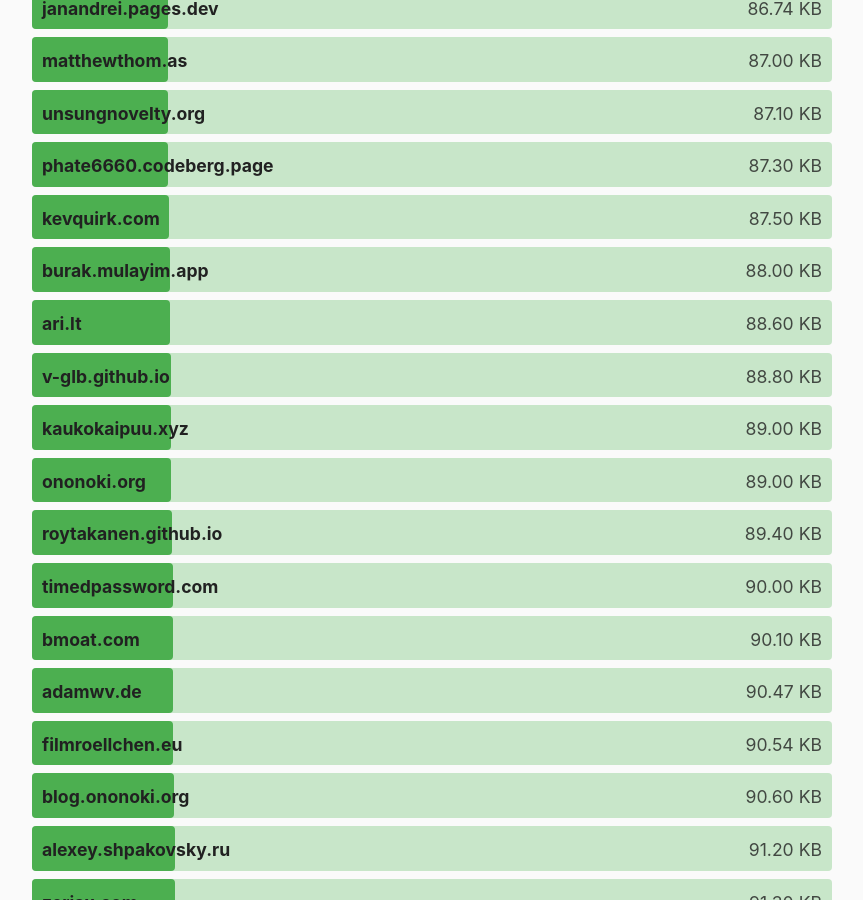
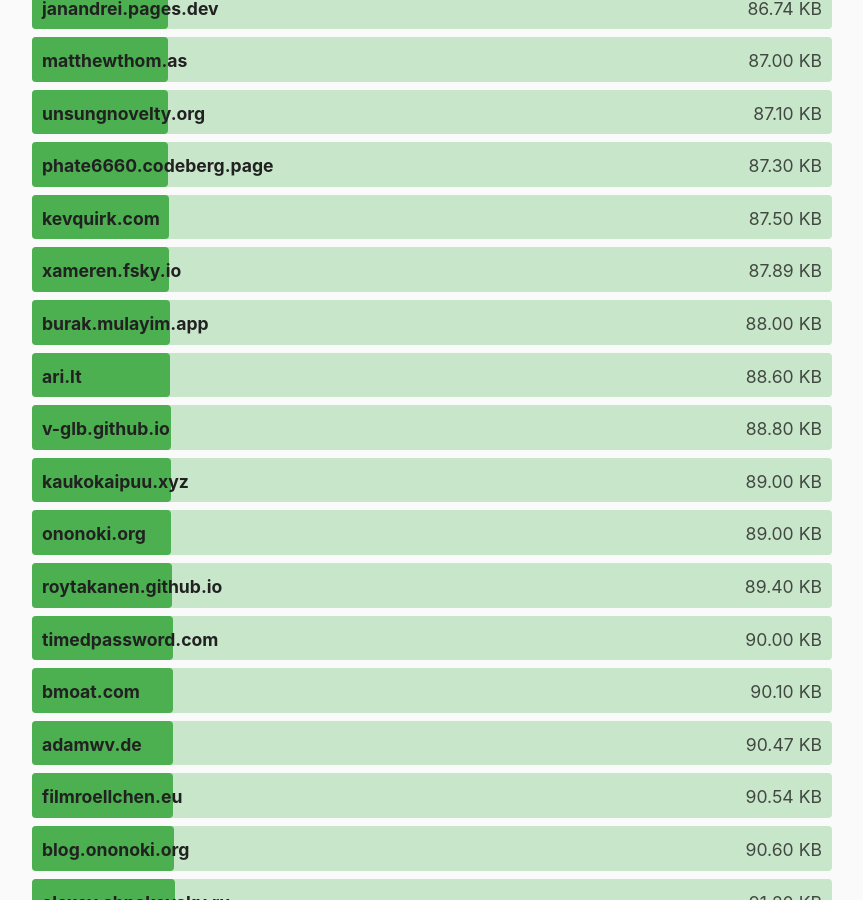
Before and after one commit to kevquirk/512kb.club, a Jekyll site: the page built from index.md, in a window 1280 px wide and 900 px high, scrolled down 25884 px. Shown: the whole window, without its empty margins (208-1071 px from the left). Built offline with Jekyll 4.4.1, drawn with Linux system fonts in a browser that asks for light colours.

Commit message:
Added xameren.fsky.io

```diff
--- a/_data/sites.yml
+++ b/_data/sites.yml
@@ -1,3 +1,8 @@
+- domain: xameren.fsky.io
+  url: https://xameren.fsky.io/
+  size: 87.89
+  last_checked: 2024-12-22
+
 - domain: 0xedward.io
   url: https://0xedward.io/
   size: 6.2
```
